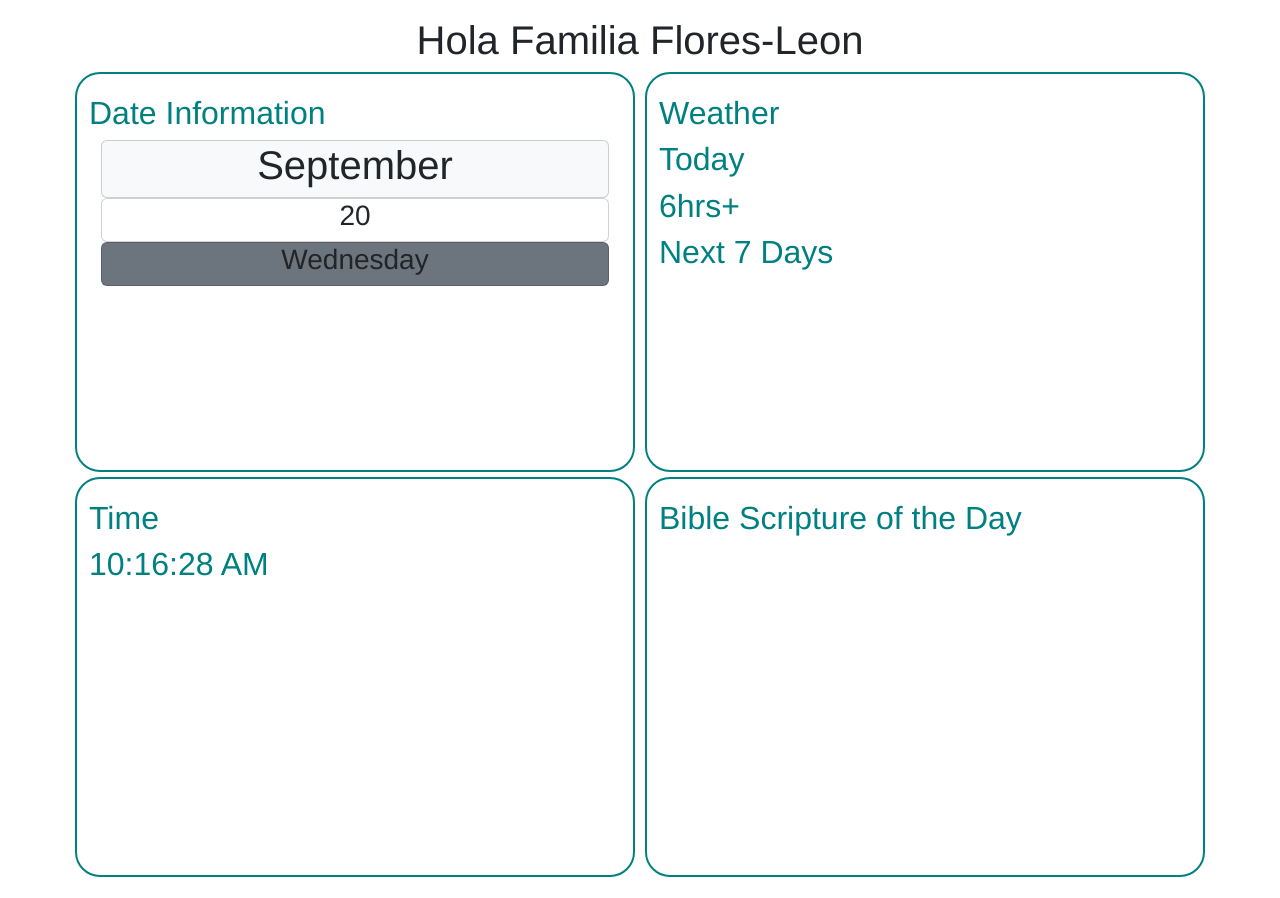
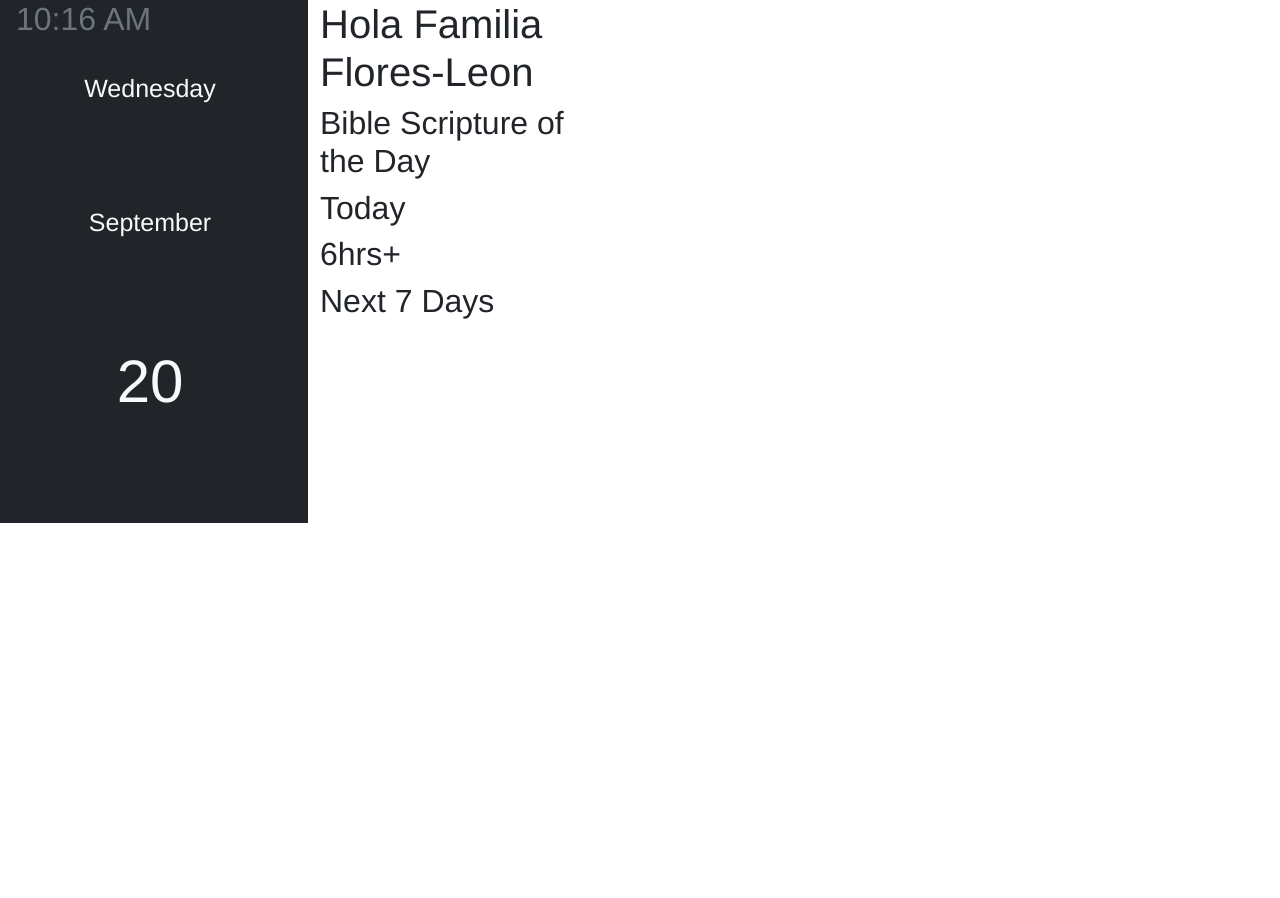
Before and after one commit to flores-luis/homeDashboard, a Flask app: page / in a window 1280 px wide. After the commit the page ends 523 px from the top, so only its background shows below. Run offline with Flask 3, Linux system fonts and the light colour scheme.

Commit message:
Reformatted Design
Split into 2 sections left & right

```diff
--- a/app.py
+++ b/app.py
@@ -5,17 +5,16 @@
 
 app = Flask(__name__)
 dt = datetime.now()
-currentTime = dt.strftime('%I:%M:%S %p')
+currentTime = dt.strftime('%I:%M %p')
 currentDayOfWeek,currentMonth,currentDay = dt.strftime('%A'),dt.strftime('%B'),dt.strftime('%d')
 APIkey = '3e5358db3b3ab858d99d68405fe62b0b'
 
 apicall = 'http://api.openweathermap.org/data/2.5/forecast?id=524901&appid={APIkey}'
 jsondata = requests.get(url=apicall)
-print()
 
 @app.route("/")
 def index():
     return render_template("index.html", currentDayOfWeek=currentDayOfWeek,currentDay=currentDay,currentMonth=currentMonth,currentTime=currentTime)
 
 if __name__ == '__main__':
-    app.run(host='127.0.0.1', port=5000, debug=True)
+    app.run(host='127.0.0.1', port=5000, debug=False)
--- a/static/css/style.css
+++ b/static/css/style.css
@@ -2,9 +2,6 @@
     font-family: 'Franklin Gothic Medium', 'Arial Narrow', Arial, sans-serif;
 }
 
-.date {
-    height: 200px;
-}
 
 .styled {
     color: teal;
@@ -15,3 +12,15 @@
     height: 400px;
     margin: 5px;
 }
+
+.left-column {
+    width: 50%;
+}
+
+.week,.month {
+    font-size: 25px;
+}
+
+.day {
+    font-size: 60px
+}
--- a/templates/index.html
+++ b/templates/index.html
@@ -6,53 +6,36 @@
         <title>Flores Family Home Dashboard</title>
         <!-- <meta name="description" content=""> -->
         <meta name="viewport" content="width=device-width, initial-scale=1">
-        <meta http-equiv="refresh" content="10">
-        <!-- For Testing in live port use link reference for css file-->
+        <!-- <meta http-equiv="refresh" content="10"> -->
+        <!-- For Testing in live port use link reference for css file need to include previous /folder...-->
         <link rel="stylesheet" type="text/css" href="/homeDashboard/static/css/style.css">
         <!-- For Live Flask App use link reference with static path-->
-        <link rel="stylesheet" type="text/css" href="{{ url_for('static',filename='css/style.css') }}">
+        <link rel="stylesheet" type="text/css" href="{{ url_for('static',filename='css/style.css') }}?v=1">
         <link href="https://cdn.jsdelivr.net/npm/bootstrap@5.3.1/dist/css/bootstrap.min.css" rel="stylesheet" integrity="sha384-4bw+/aepP/YC94hEpVNVgiZdgIC5+VKNBQNGCHeKRQN+PtmoHDEXuppvnDJzQIu9" crossorigin="anonymous">
     </head>
     <body>
-        <div class="container py-3">
-            <div class="row">
-                <h1 class="text-center">Hola Familia Flores-Leon</h1>
+        <div class="row px-1 left-column">
+            <div class="col bg-dark text-light">
+                <h2 id="current-time" class="container text-secondary">{{ currentTime }}</h2>
+                <br>
+                <div class="text-center week">{{ currentDayOfWeek }}</div>
+                <br><br><br><br>
+                <div class="text-center month">{{ currentMonth }}</div>
+                <br><br><br><br>
+                <div class="text-center day">{{ currentDay }}</div>
+                <br><br><br><br>
             </div>
-            <div class="row">
-                <div class="col date styled">
-                    <h2>Date Information</h2>
-                    <div class="container text-center">
-                        <div class="card month bg-light">
-                            <h1>{{ currentMonth }}</h1>
-                        </div>
-                        <div class="card day">
-                            <h3>{{ currentDay }}</h3>
-                        </div>
-                        <div class="card dayOfWeek bg-secondary">
-                            <h3>{{ currentDayOfWeek }}</h3>
-                        </div>
-                    </div>
-                </div>
-                <div class="col styled">
-                    <h2>Weather</h2>
-                    <div class="row">
-                        <div class="row"><h2>Today</h2></div>
-                        <div class="row"><h2>6hrs+</h2></div>
-                        <div class="row"><h2>Next 7 Days</h2></div>
-                    </div>
-                </div>
-            </div>
-            <div class="row">
-                <div class="col styled">
-                    <h2>Time</h2>
-                    <h2 id="current-time">{{ currentTime }}</h2>
-                </div>
-                <div class="col styled">
-                    <h2>Bible Scripture of the Day</h2>
-                </div>
+            <div class="col">
+                <h1>Hola Familia Flores-Leon</h1>
+                <h2>Bible Scripture of the Day</h2>
+                <div class="row"><h2>Today</h2></div>
+                <div class="row"><h2>6hrs+</h2></div>
+                <div class="row"><h2>Next 7 Days</h2></div>
             </div>
         </div>
         <script src="https://cdn.jsdelivr.net/npm/bootstrap@5.3.1/dist/js/bootstrap.bundle.min.js" integrity="sha384-HwwvtgBNo3bZJJLYd8oVXjrBZt8cqVSpeBNS5n7C8IVInixGAoxmnlMuBnhbgrkm" crossorigin="anonymous"></script>
+        <!--
         <script src="{{ url_for('static', filename='js/refresh.js') }}"></script>
+        -->
     </body>
 </html>
```
